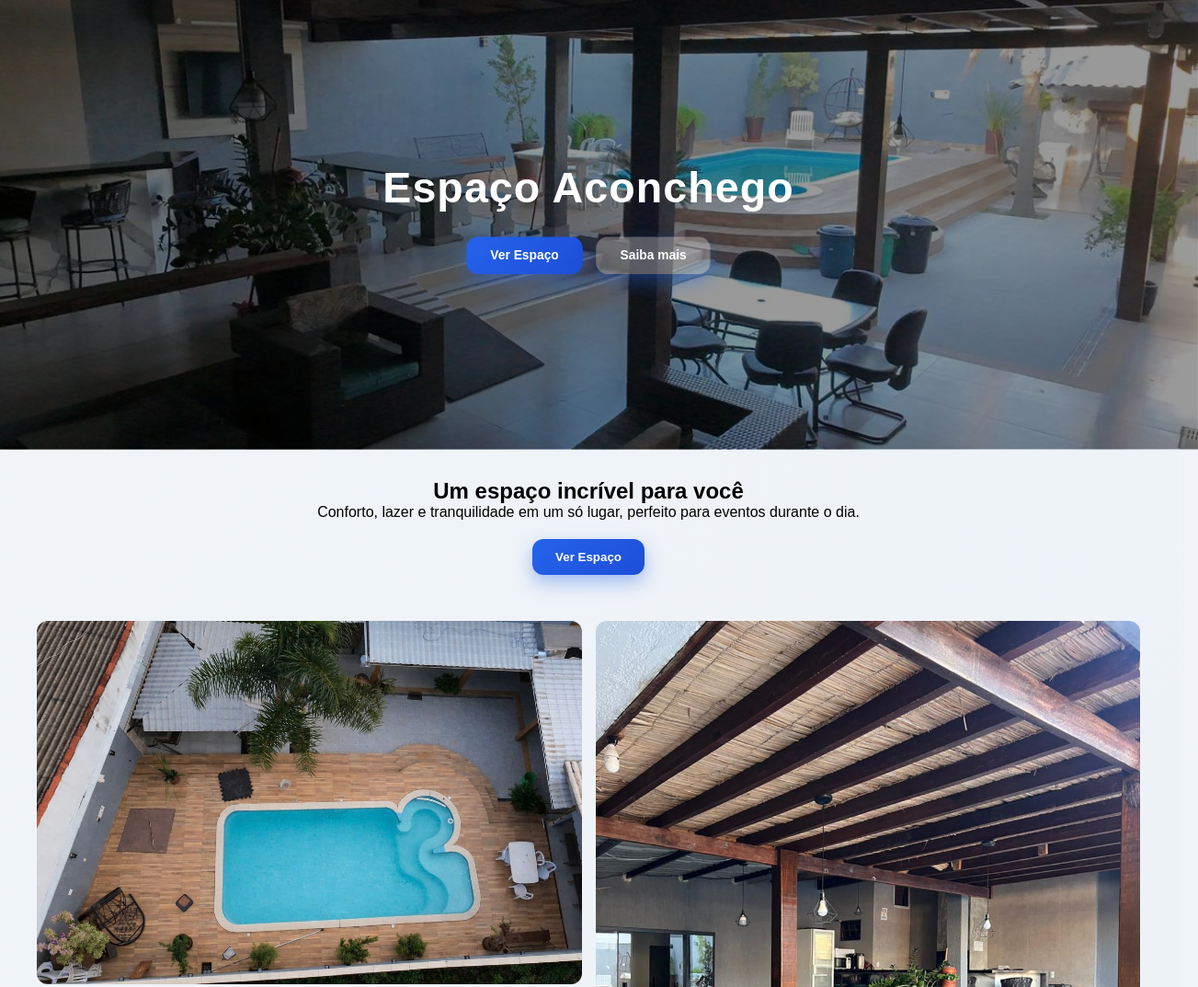
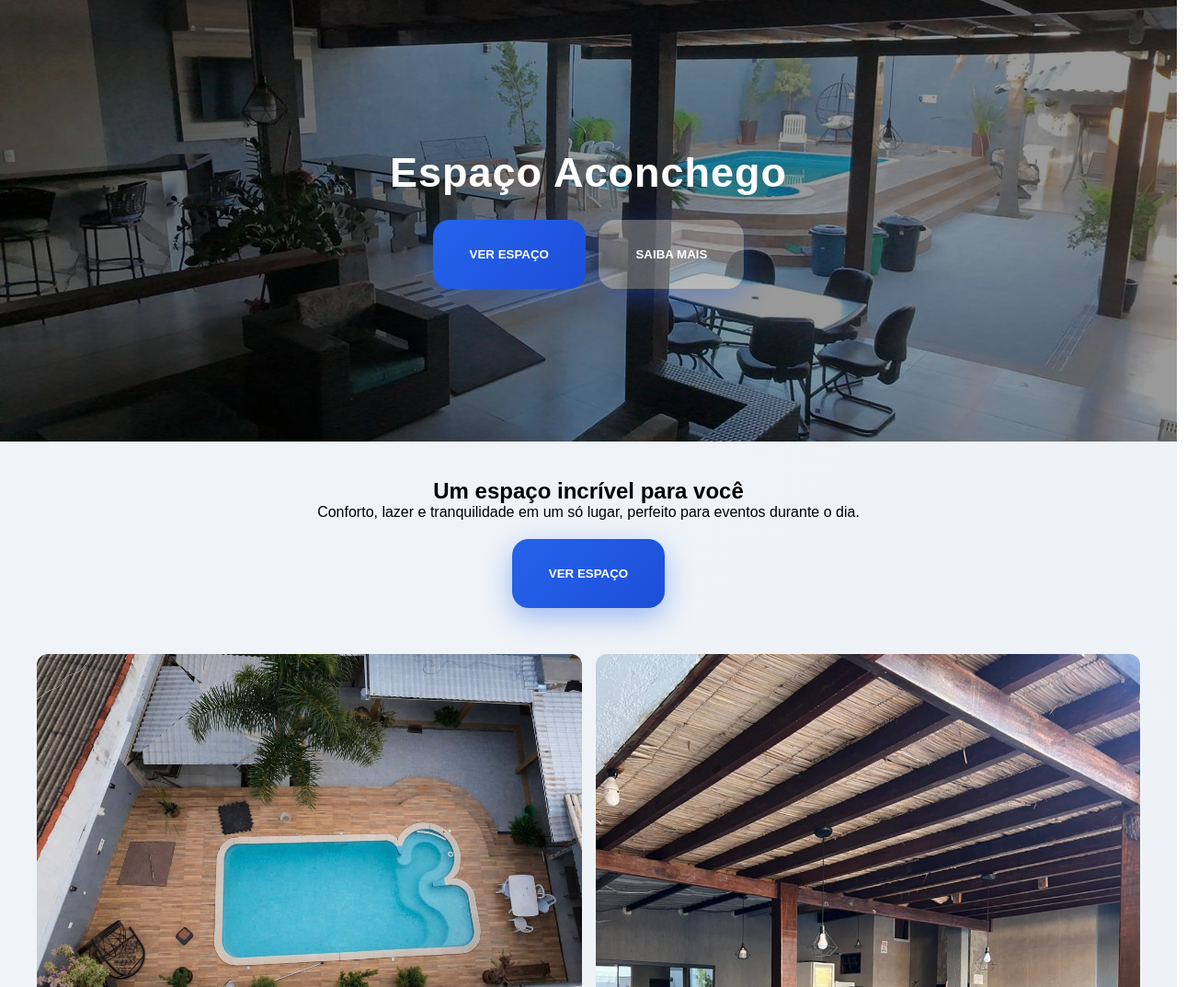
Before and after one commit to stevangutemberg-hub/Espaco_lazer, a plain HTML site: page index.html in a window 1280 px wide. Shown: the top 1073 px of the page at 92% size, 1303 px wide, since content can reach past the window. Drawn offline with Linux system fonts and the light colour scheme.

Commit message:
Add files via upload

```diff
--- a/index.html
+++ b/index.html
@@ -12,8 +12,8 @@
         <h1>Espaço Aconchego</h1>
 
         <div class="hero-buttons">
-            <button onclick="irParaDetalhes()">Ver Espaço</button>
-            <button class="secondary" onclick="irParaSaibaMais()">Saiba mais</button>
+            <button onclick="irParaDetalhes()">VER ESPAÇO</button>
+            <button class="secondary" onclick="irParaSaibaMais()">SAIBA MAIS</button>
         </div>
     </div>
 </section>
@@ -22,7 +22,7 @@
     <h2>Um espaço incrível para você</h2>
     <p>Conforto, lazer e tranquilidade em um só lugar, perfeito para eventos durante o dia.</p>
 
-    <button class="cta" onclick="irParaDetalhes()">Ver Espaço</button>
+    <button class="cta" onclick="irParaDetalhes()">VER ESPAÇO</button>
 
     <div class="grid-imagens">
         <img src="img/piscina.jpg">
--- a/styles.css
+++ b/styles.css
@@ -37,19 +37,6 @@ body {
     background: rgba(0, 0, 0, 0.4);
 }
 
-/* ANIMAÇÃO DE ZOOM SUAVE */
-@keyframes zoomFundo {
-    0% {
-        transform: scale(1);
-    }
-    100% {
-        transform: scale(1.1);
-    }
-}
-
-.hero {
-    animation: zoomFundo 12s ease-in-out infinite alternate;
-}
 
 /* CONTEÚDO NA FRENTE */
 .hero-content {
@@ -74,8 +61,8 @@ body {
 
 /* ================= BOTÕES ================= */
 button {
-    padding: 12px 25px;
-    border-radius: 12px;
+    padding: 30px 40px;
+    border-radius: 18px;
     border: none;
     cursor: pointer;
     font-weight: bold;
@@ -83,7 +70,7 @@ button {
     background: linear-gradient(135deg, #2563eb, #1d4ed8);
     color: white;
 
-    box-shadow: 0 8px 20px rgba(37,99,235,0.4);
+    box-shadow: 0 10px 30px rgba(37,99,235,0.4);
     transition: 0.3s;
 }
 
```
